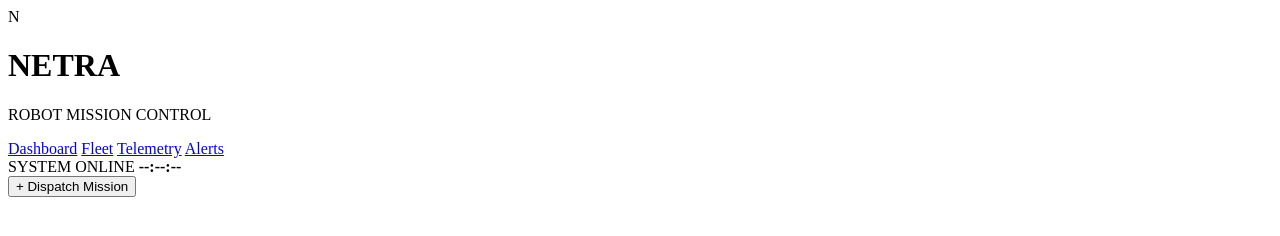
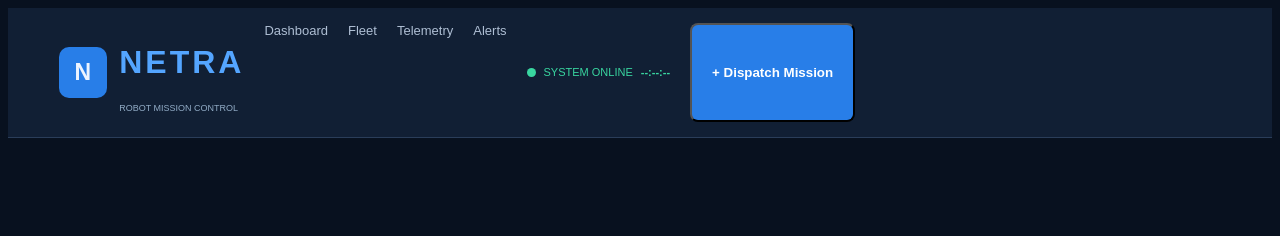
Before and after one commit to nedulamudi-a11y/S7_NETRA, a plain HTML site: page index.html in a window 1280 px wide. Drawn offline with Linux system fonts and the light colour scheme.

Commit message:
part2 13_11_2026

```diff
--- a/index.html
+++ b/index.html
@@ -4,7 +4,7 @@
     <meta charset="UTF-8">
     <meta name="viewport" content="width=device-width, initial-scale=1.0">
     <title>NETRA Robot Monitoring System</title>
-   <!-- <link rel="stylesheet" href="style.css">-->
+    <link rel="stylesheet" href="style.css">
 </head>
 <body>
  <header class="topbar">
--- /dev/null
+++ b/style.css
@@ -0,0 +1,80 @@
+*{
+    box-sizing: border-box;
+    margin: ();
+    padding:();
+}
+html{
+scroll-behavior: smooth;
+}
+body{
+    background: #08111f;
+    color: #edf4ff;
+    font-family: Arial, sans-serif;
+    min-height: 100vh;
+}
+button{
+    background: #287ee8;
+    border: ();
+    color: white;
+    padding: 12px 20px;
+    border-radius: 8px;
+    cursor: pointer;
+    font-weight: bold;
+}
+button:hover{
+    background: #1765c3;
+}
+.brand{
+    display: flex;
+    align-items: center;
+    gap: 12px;
+}
+.brand-logo{
+    background: #287ee8;
+    border-radius: 10px;
+    padding: 12px 16px;
+    font-size: 23px;
+    font-weight: bold;
+}
+.brand h1{
+    color: #54a5ff;
+    letter-spacing: 3px;
+}
+.brand p{
+    font-size: 9px;
+    color: #91aBc5;
+}
+.topbar{
+    min-height: 82px;
+    display: flex;
+    align-items: space-between;
+    gap: 20px;
+    padding: 15px 4%;
+    background: #111f34;
+    border-bottom: 1px solid #2a3d59;
+}
+nav{
+    display: flex;
+    gap: 20px;
+}
+nav a{
+    color: #aebed3;
+    text-decoration: none;
+    font-size: 13px;
+}
+nav a:hover{
+    color: #54a5ff;
+}
+.header-right{
+    display: flex;
+    align-items: center;
+    gap: 8px;
+    color: #39d6a0;
+    font-size: 11px;
+}
+.online-dot{
+    width: 9px;
+    height: 9px;
+background: #39d6a0;
+border-radius: 50%
+}
```
